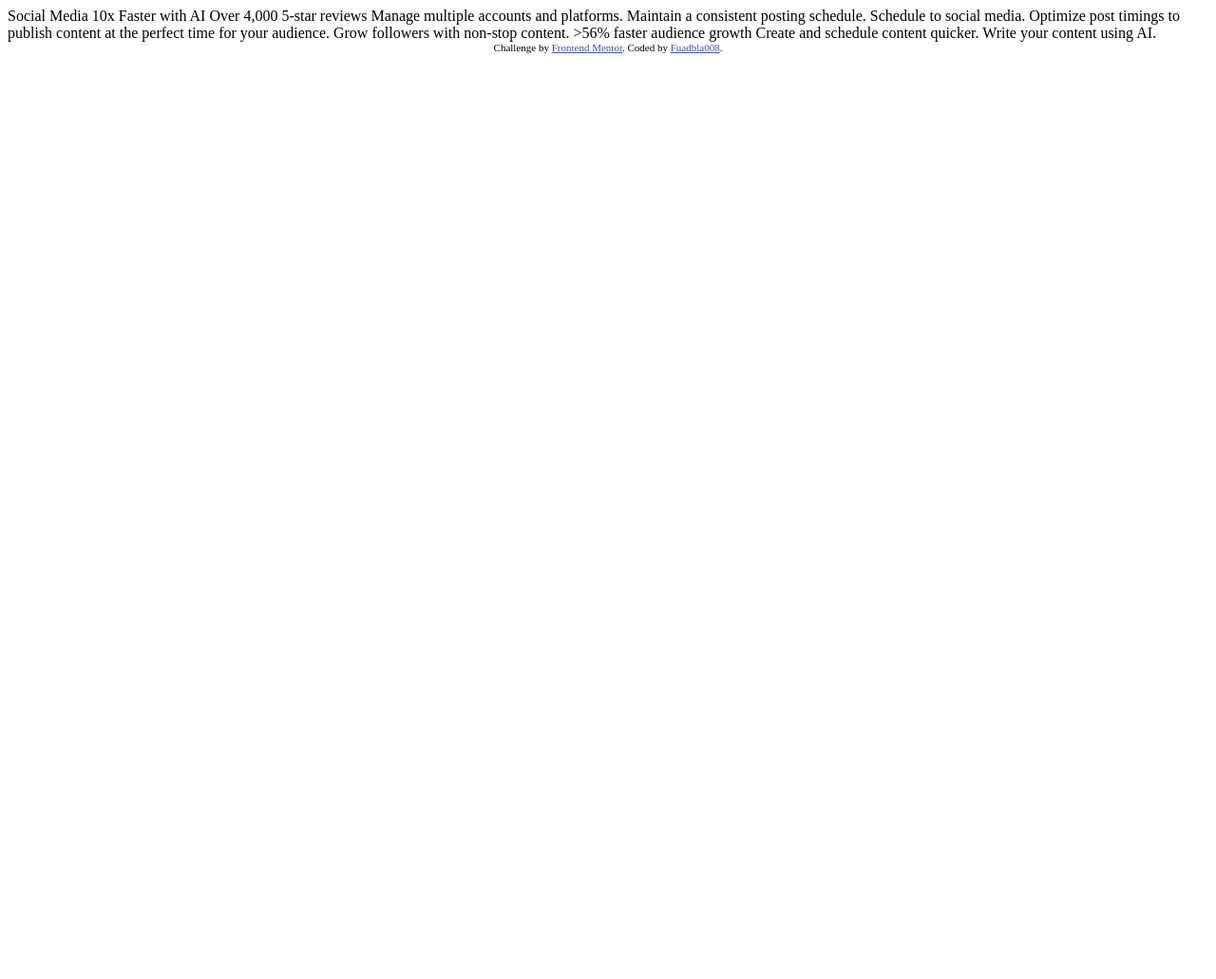
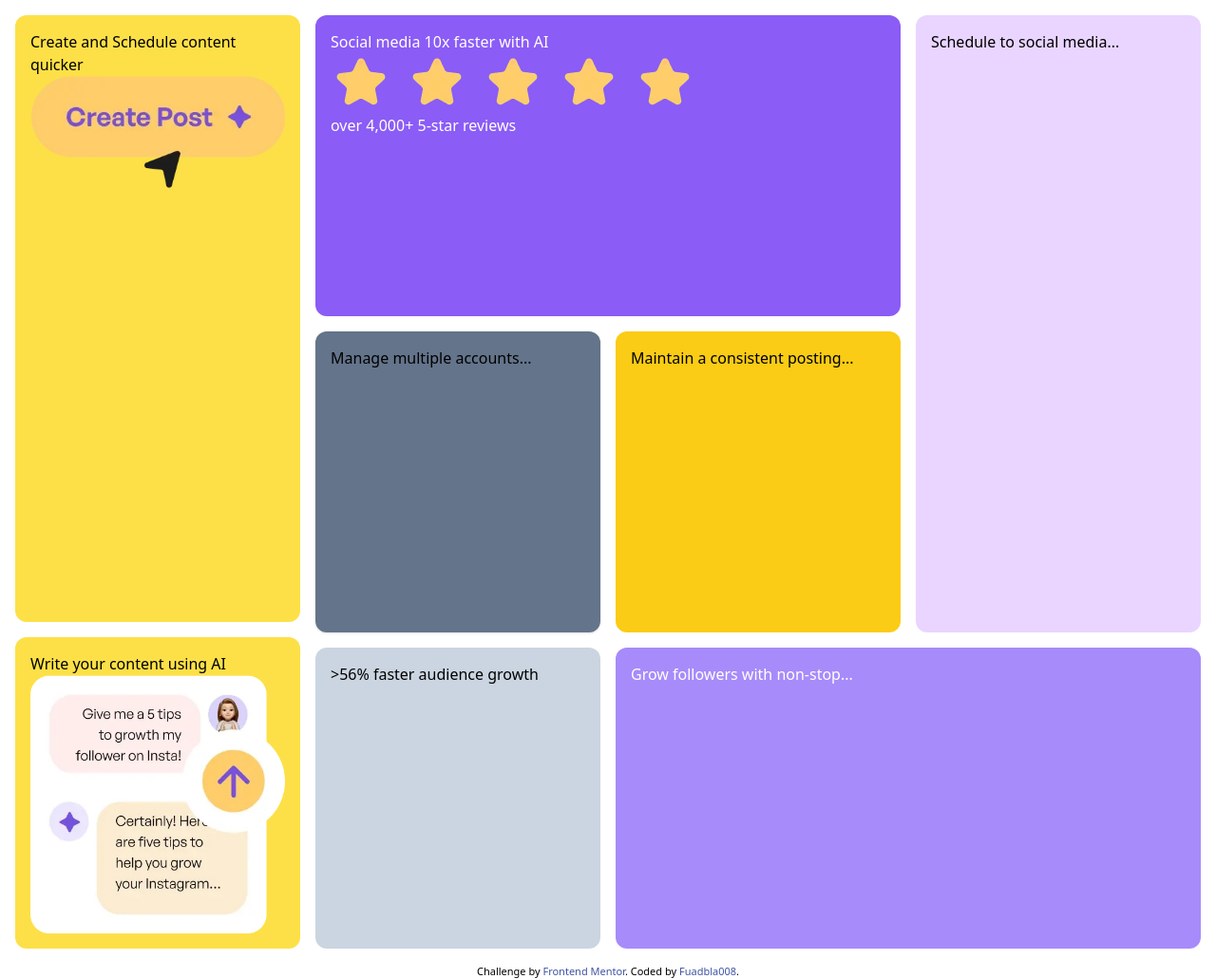
Before and after one commit to Fuadbla008/gridlayout-challenge, a plain HTML site: page index.html in a window 1280 px wide. Shown: the whole page at 95% size. Before the commit the page ends 800 px from the top, so only its background shows below. Drawn offline with nearby package versions, Linux system fonts and the light colour scheme.

Commit message:
update html structure

```diff
--- a/index.html
+++ b/index.html
@@ -1,42 +1,99 @@
 <!DOCTYPE html>
 <html lang="en">
+
 <head>
   <meta charset="UTF-8">
-  <meta name="viewport" content="width=device-width, initial-scale=1.0"> <!-- displays site properly based on user's device -->
+  <meta name="viewport" content="width=device-width, initial-scale=1.0">
+  <!-- displays site properly based on user's device -->
 
   <link rel="icon" type="image/png" sizes="32x32" href="./assets/images/favicon-32x32.png">
+  <script src="https://cdn.tailwindcss.com"></script>
 
   <title>Frontend Mentor | Bento grid</title>
 
   <!-- Feel free to remove these styles or customise in your own stylesheet 👍 -->
   <style>
-    .attribution { font-size: 11px; text-align: center; }
-    .attribution a { color: hsl(228, 45%, 44%); }
+    .attribution {
+      font-size: 11px;
+      text-align: center;
+    }
+
+    .attribution a {
+      color: hsl(228, 45%, 44%);
+    }
   </style>
 </head>
+
 <body>
 
-  Social Media 10x Faster with AI
-  Over 4,000 5-star reviews
+  <div class="grid grid-cols-4 gap-4 p-4">
 
-  Manage multiple accounts and platforms.
+    <div class="col-span-1 grid grid-cols-1 grid-rows-3 gap-4">
+      <!-- Item 1 -->
+      <div class="col-span-1 row-span-2 bg-yellow-300 rounded-xl p-4">
+        <h1>
+          Create and Schedule content quicker
+        </h1>
+        <img src="./assets/images/illustration-create-post.webp" alt="">
+      </div>
 
-  Maintain a consistent posting schedule.
+      <!-- Item 2 -->
+      <div class="col-span-1 row-span-2 bg-yellow-300 rounded-xl p-4">
+        <h1>
+          Write your content using AI
+        </h1>
+        <img src="./assets/images/illustration-ai-content.webp" alt="">
+      </div>
+    </div>
 
-  Schedule to social media.
-  Optimize post timings to publish content at the perfect time for your audience.
 
-  Grow followers with non-stop content.
+    <div class="col-span-3 grid grid-cols-3 grid-rows-3 gap-4">
+      <!-- Item 3 -->
+      <div class="col-span-2 row-span-1 bg-violet-500 text-white rounded-xl p-4">
+        <h1>
+          Social media 10x faster with AI
+        </h1>
+        <img src="./assets/images/illustration-five-stars.webp" alt="">
+        <p>
+          over 4,000+ 5-star reviews
+        </p>
+      </div>
 
-  >56% faster audience growth
+      <!-- Item 4 -->
+      <div class="col-span-1 row-span-2 bg-purple-200 rounded-xl p-4">
+        Schedule to social media...
+      </div>
 
-  Create and schedule content quicker.
 
-  Write your content using AI.
+      <!-- Item 5 -->
+      <div class="col-span-1 row-span-1 bg-slate-500 rounded-xl p-4 shadow">
+        Manage multiple accounts...
+      </div>
 
-  <div class="attribution">
+      <!-- Item 6 -->
+      <div class="col-span-1 row-span-1 bg-yellow-400 rounded-xl p-4">
+        Maintain a consistent posting...
+      </div>
+
+      <!-- Item 7 -->
+      <div class="col-span-1 row-span-1 bg-slate-300 rounded-xl p-4">
+        >56% faster audience growth
+      </div>
+
+      <!-- Item 8 -->
+      <div class="col-span-2 row-span-1 bg-violet-400 text-white rounded-xl p-4">
+        Grow followers with non-stop...
+      </div>
+    </div>
+
+
+  </div>
+
+
+  <div class="attribution ">
     Challenge by <a href="https://www.frontendmentor.io?ref=challenge">Frontend Mentor</a>.
     Coded by <a href="https://github.com/Fuadbla008">Fuadbla008</a>.
   </div>
 </body>
+
 </html>
--- /dev/null
+++ b/tailwind.config.js
@@ -0,0 +1,8 @@
+/** @type {import('tailwindcss').Config} */
+module.exports = {
+  content: [],
+  theme: {
+    extend: {},
+  },
+  plugins: [],
+}
```
